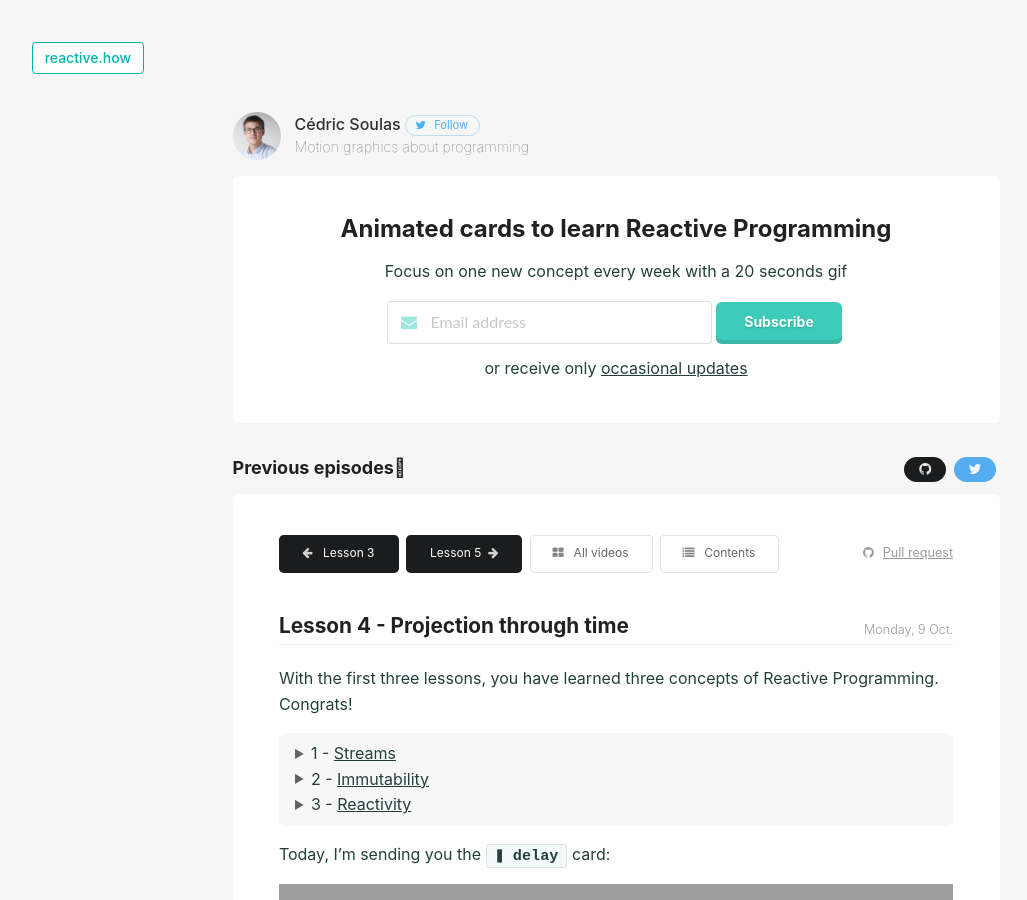
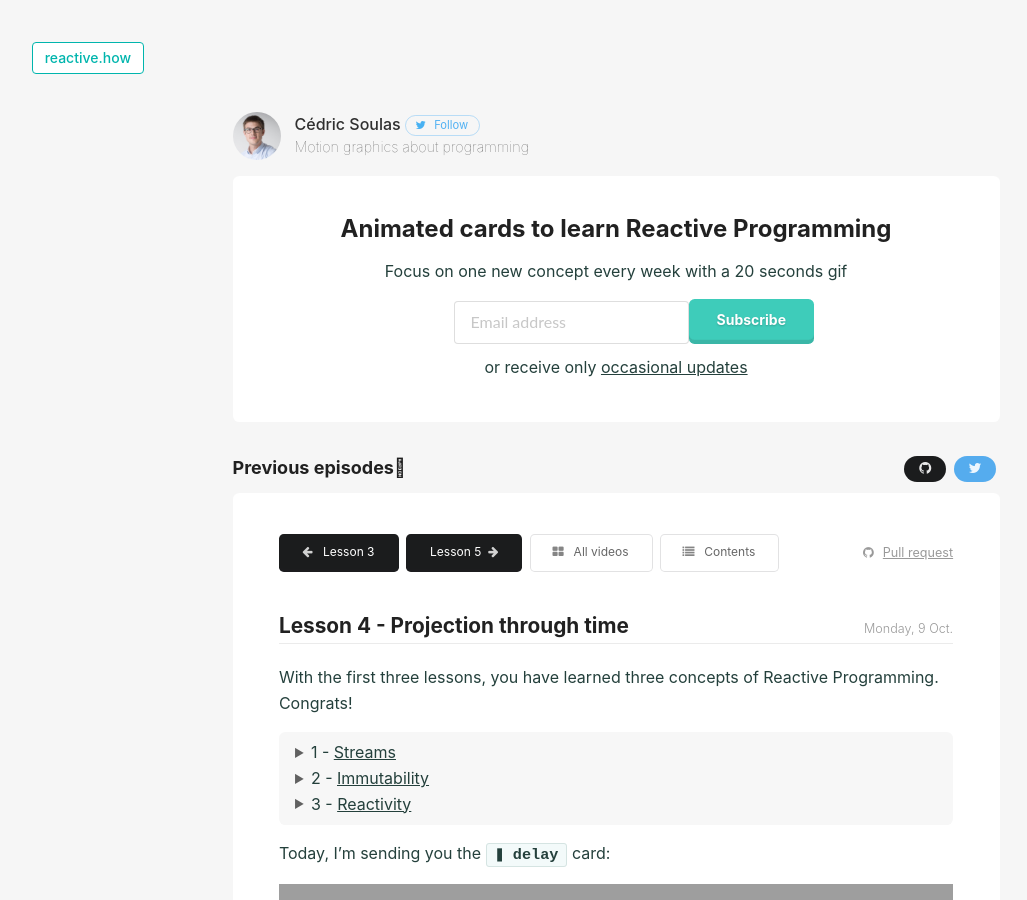
Before and after one commit to cedricss/reactive.how, a Jekyll site: the page built from delay.md, in a window 1280 px wide and 900 px high. Shown: the whole window, without its empty margins (24-1051 px from the left). Built offline with Jekyll 4.4.1, drawn with Linux system fonts in a browser that asks for light colours; grey boxes are pictures that could not be loaded.

Commit message:
Remove email form unused attributes
Inline the form elements

```diff
--- a/_includes/email_form.html
+++ b/_includes/email_form.html
@@ -1,32 +1,17 @@
-<!-- Begin MailChimp Signup Form -->
-<div id="mc_embed_signup">
 <form action="//slashtype.us14.list-manage.com/subscribe/post?u=c22e7832272fe0663b822a283&amp;id=3a3df09a5e" method="post"
-        id="mc-embedded-subscribe-form" name="mc-embedded-subscribe-form" class="validate" novalidate>
-        <div id="mc_embed_signup_scroll">
-            <div class="mc-field-group">
+    name="mc-embedded-subscribe-form" class="validate" novalidate>
     <div style="display:none">
         <strong>Occasional updates, plus:</strong>
-                    <ul><li><input type="checkbox" value="1" name="group[4017][1]" id="mce-group[4017]-4017-0" checked><label for="mce-group[4017]-4017-0">A gif about reactive programming — every Monday</label></li>
+        <ul><li><input type="checkbox" value="1" name="group[4017][1]" checked><label for="mce-group[4017]-4017-0">A gif about reactive programming — every Monday</label></li>
         </ul>
     </div>
-                <div class="ui left icon input">
-                    <i class="teal mail icon"></i>
-                    <input type="email" value="" name="EMAIL" class="email" id="mce-EMAIL" placeholder="Email address" required>
-                    <!-- real people should not fill this in and expect good things - do not remove this or risk form bot signups-->
+    <div class="ui input">
+        <input type="email" value="" name="EMAIL" class="email" placeholder="Email address" required>
         <div style="position: absolute; left: -5000px;" aria-hidden="true">
             <input type="text" name="b_c22e7832272fe0663b822a283_3a3df09a5e" tabindex="-1" value="">
         </div>
-
-                </div>
-                <button class="ui button teal" type="submit" id="mc-embedded-subscribe">
+        <button class="ui button teal" type="submit">
                 Subscribe
         </button>
     </div>
-        </div>
-        <div id="mce-responses" class="clear">
-            <div class="response" id="mce-error-response" style="display:none"></div>
-            <div class="response" id="mce-success-response" style="display:none"></div>
-        </div>
 </form>
-</div>
-<!--End mc_embed_signup-->
```
Lines whose indentation alone changed are shown as unchanged.
